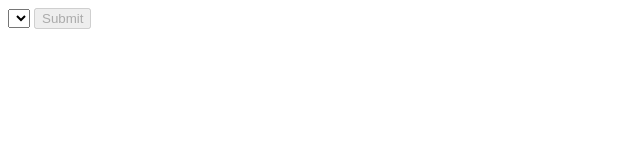
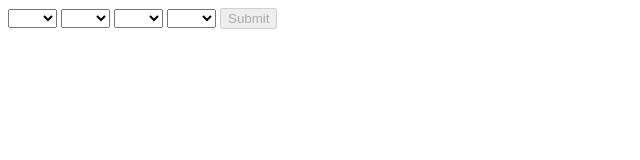
Before and after one commit to Isaac-D-Dawson/js-Mastermind-project, a plain HTML site: page index.html in a window 1280 px wide. Shown: the whole page, without its empty margins (0-640 px from the left). Drawn offline with Linux system fonts and the light colour scheme.

Commit message:
Added test code for dynamic option insertion.

```diff
--- a/app-main.js
+++ b/app-main.js
@@ -11,7 +11,7 @@ const getRandomInt = (max = 1) => {
 }
 
 /**
- * an impure wrapperfunction for getRandomInt to keep array generation from become arbitrarily large.
+ * an impure wrapperfunction for getRandomInt to keep array generation from becoming arbitrarily long.
  * Hopefully there's a better way.
  * @param {iterable} inputArr
  * @param {int} max
@@ -30,8 +30,15 @@ const selectRandomItems = (inputArr, max=1) => {
 // let compGuess   = ["red", "green", "blue", "yellow"];
 // let playGuess   = ["red", "green", "blue", "yellow"];
 
-let compGuess   = selectRandomItems(colourOptions, 4);
-let playGuess   = [...compGuess];
+let compGuess   = selectRandomItems(colourOptions, 4);  //Generate computer's guess as four random items from our colours list.
+//I made this relatively flexible, should be able to handle increased or decreased ranges.
+
+let playGuess   = [...compGuess]; //current just globlising a default player guess, but later we'll get this as an input.
+
+
+//Document selectors:
+const gameInputs    = document.querySelectorAll(".game__input");    //gets all the input selectors
+
 
 
 /**
@@ -75,10 +82,17 @@ console.log(compareGuesses(compGuess, playGuess).every((current) => {
 //function isn't Pure, but it does work.
 // Might query some help on arry.every()
 
-//test for random generation:
-console.log(Math.floor(Math.random()*6))
-console.log([Math.floor(Math.random()*6) , Math.floor(Math.random()*6), Math.floor(Math.random()*6), Math.floor(Math.random()*6)])
-
-console.log([colourOptions[getRandomInt(colourOptions.length)]]);
 
 console.log(compGuess);
+
+//Test to see if we can assign options to the existing selects.
+gameInputs.forEach((gameInput) => {
+    gameInput.insertAdjacentHTML("beforeend", `
+    <option value="blue" class="only__option">Blue</option>`)
+})
+
+//further test to see if inserted HTML merges with existing to allow return calls.
+gameInputs[0].addEventListener("change", (event) => {
+    console.log(gameInputs[0].value);
+})
+//Surprise! it does. that's good.
--- a/index.html
+++ b/index.html
@@ -15,6 +15,15 @@
         <select class="game__input game__input--1">
             <option class="" value="none" default></option>
         </select>
+        <select class="game__input game__input--2">
+            <option class="" value="none" default></option>
+        </select>
+        <select class="game__input game__input--3">
+            <option class="" value="none" default></option>
+        </select>
+        <select class="game__input game__input--4">
+            <option class="" value="none" default></option>
+        </select>
 
         <input class="game__submit" type="submit" disabled>
     </form>
```
